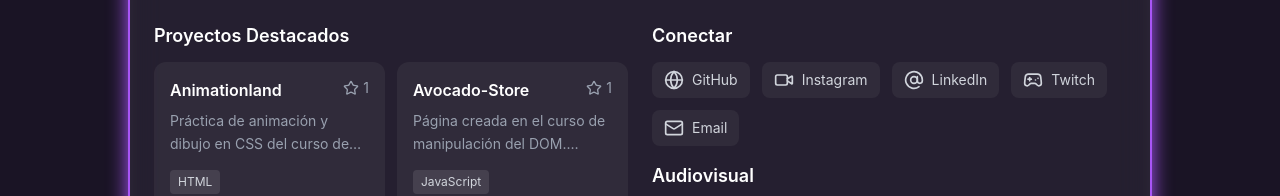
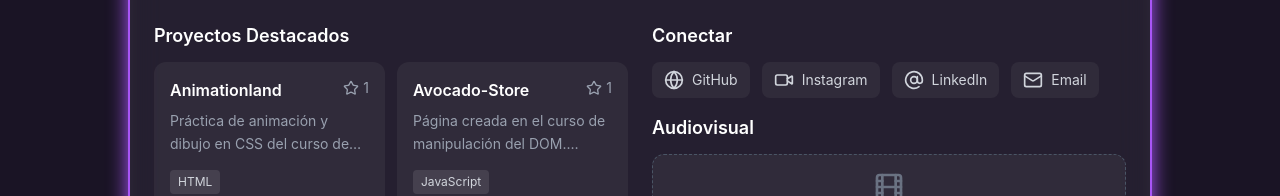
Before and after one commit to Juan-Jc/page, a React (Vite) app: page / in a window 1280 px wide. Shown: the part 365-561 px from the top of the page. Built offline with nearby package versions, Linux system fonts and the light colour scheme.

Commit message:
erase twitch

```diff
--- a/src/data/socials.ts
+++ b/src/data/socials.ts
@@ -1,39 +1,28 @@
-import { type SocialLink } from '../types';
-import {
-  Mail,
-  Globe,
-  Video,
-  Gamepad2,
-  AtSign,
-} from 'lucide-react';
+import { type SocialLink } from "../types";
+import { Mail, Globe, Video, Gamepad2, AtSign } from "lucide-react";
 
 // lucide-react doesn't have social brand icons in v1.8.0
 // Using generic icons that represent each platform
 export const socials: SocialLink[] = [
   {
-    platform: 'github',
-    url: 'https://github.com/Juan-Jc',
-    label: 'GitHub',
+    platform: "github",
+    url: "https://github.com/Juan-Jc",
+    label: "GitHub",
   },
   {
-    platform: 'instagram',
-    url: 'http://www.instagram.com/jotacemusic',
-    label: 'Instagram',
+    platform: "instagram",
+    url: "http://www.instagram.com/jotacemusic",
+    label: "Instagram",
   },
   {
-    platform: 'linkedin',
-    url: 'https://www.linkedin.com/in/juancamilopuerta/',
-    label: 'LinkedIn',
+    platform: "linkedin",
+    url: "https://www.linkedin.com/in/juancamilopuerta/",
+    label: "LinkedIn",
   },
   {
-    platform: 'twitch',
-    url: 'https://www.twitch.tv/jotacemusic',
-    label: 'Twitch',
-  },
-  {
-    platform: 'email',
-    url: 'mailto:juan.puerta1994@gmail.com',
-    label: 'Email',
+    platform: "email",
+    url: "mailto:juan.puerta1994@gmail.com",
+    label: "Email",
   },
 ];
 
```
